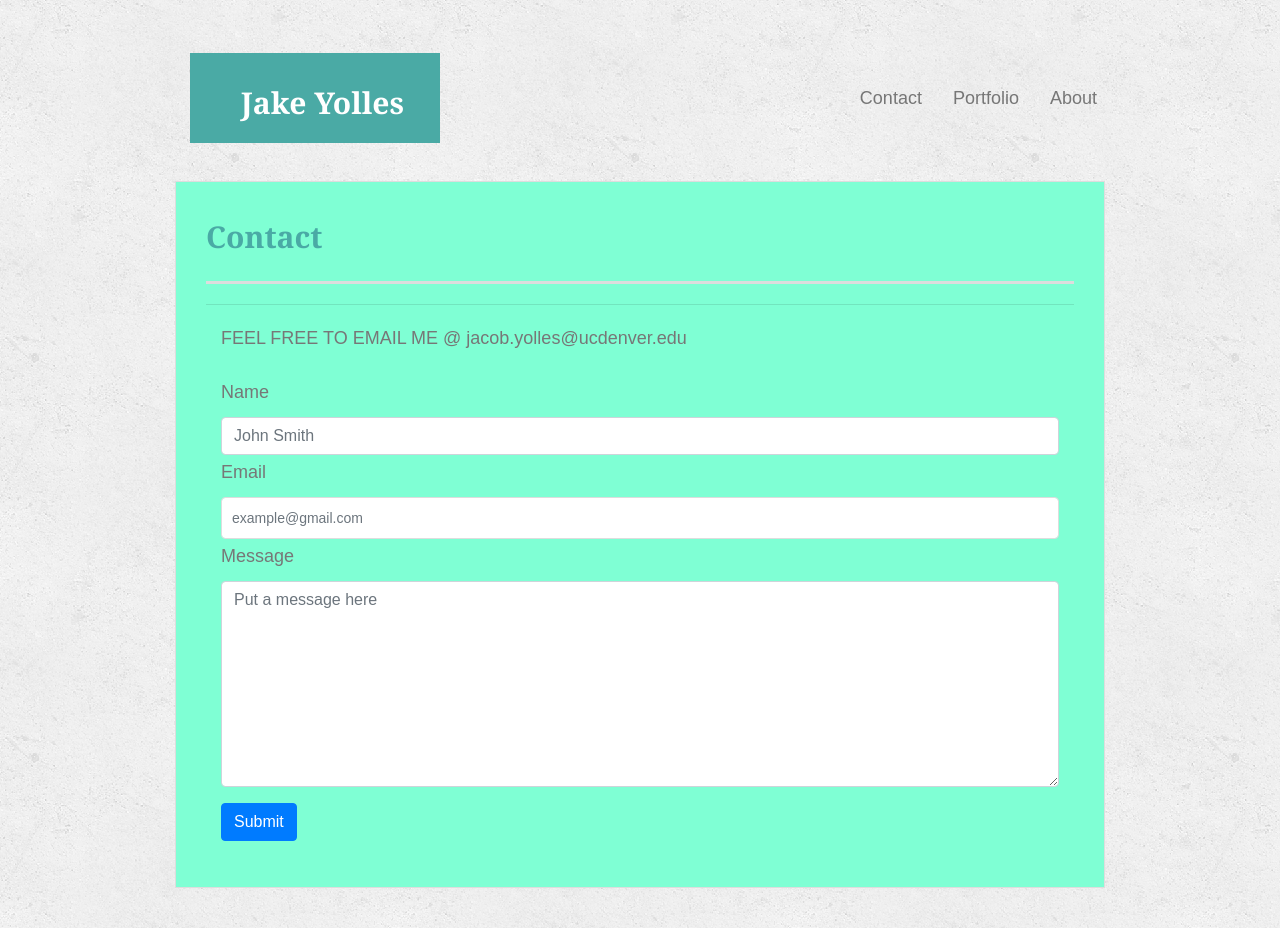
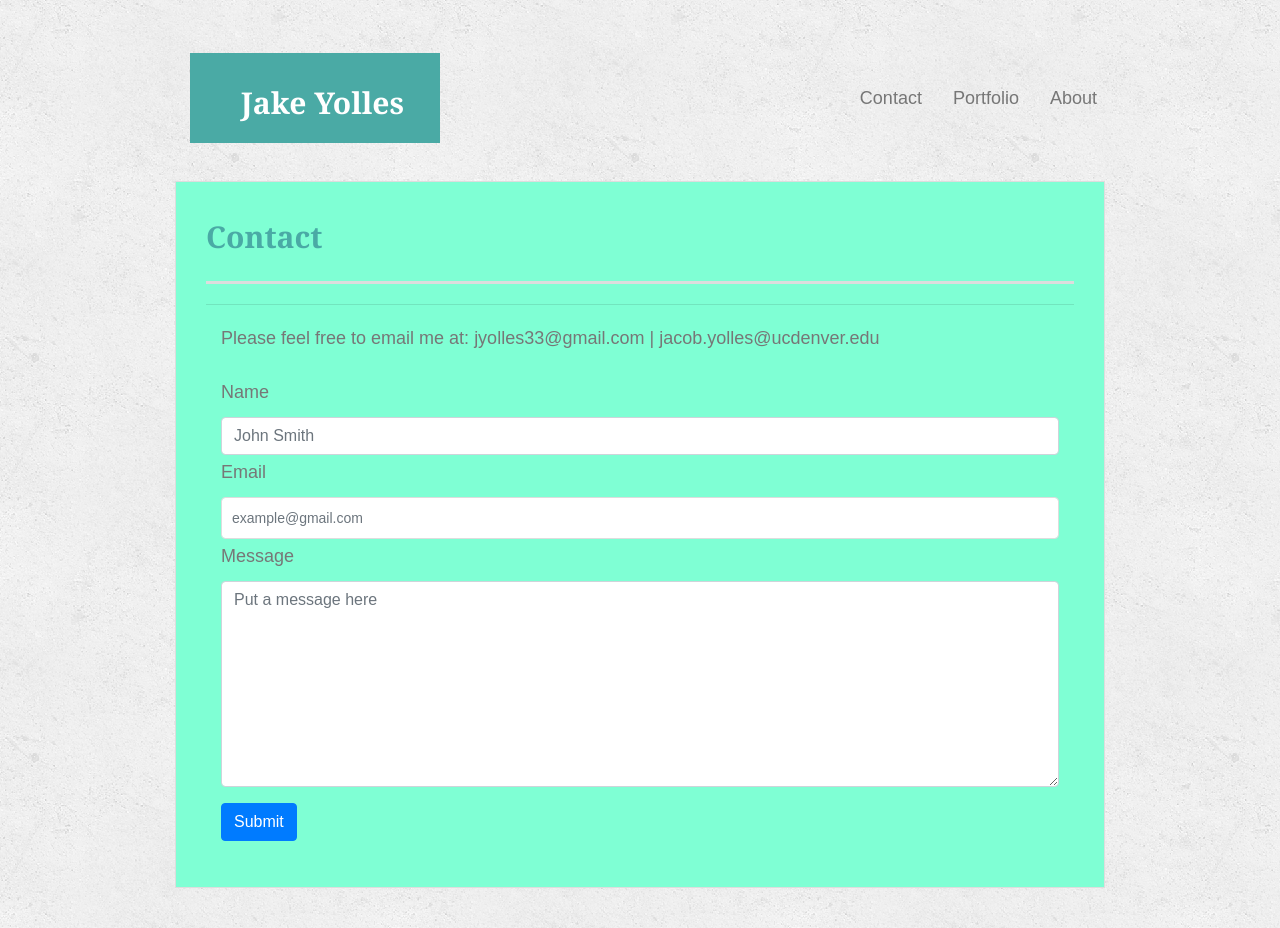
Before and after one commit to JacobYolles/Bootstrap-Portfolio, a plain HTML site: page contact.html in a window 1280 px wide. Shown: the top 928 px of the page. Drawn offline with nearby package versions, Linux system fonts and the light colour scheme.

Commit message:
changed email linkage

```diff
--- a/contact.html
+++ b/contact.html
@@ -85,7 +85,7 @@
                     <div class="container">
                         <div class="row">
                             <div class="col-md-12">
-                                <p>FEEL FREE TO EMAIL ME @ jacob.yolles@ucdenver.edu</p>
+                                <p>Please feel free to email me at: jyolles33@gmail.com | jacob.yolles@ucdenver.edu</p>
                 <div class="form-group" alt="name">
                     <label for="exampleJohnSmith">Name</label>
                     <input type="name" class="form-control" id="examplename1" aria-describedby="exampleJohnSmith" placeholder="John Smith">
```
